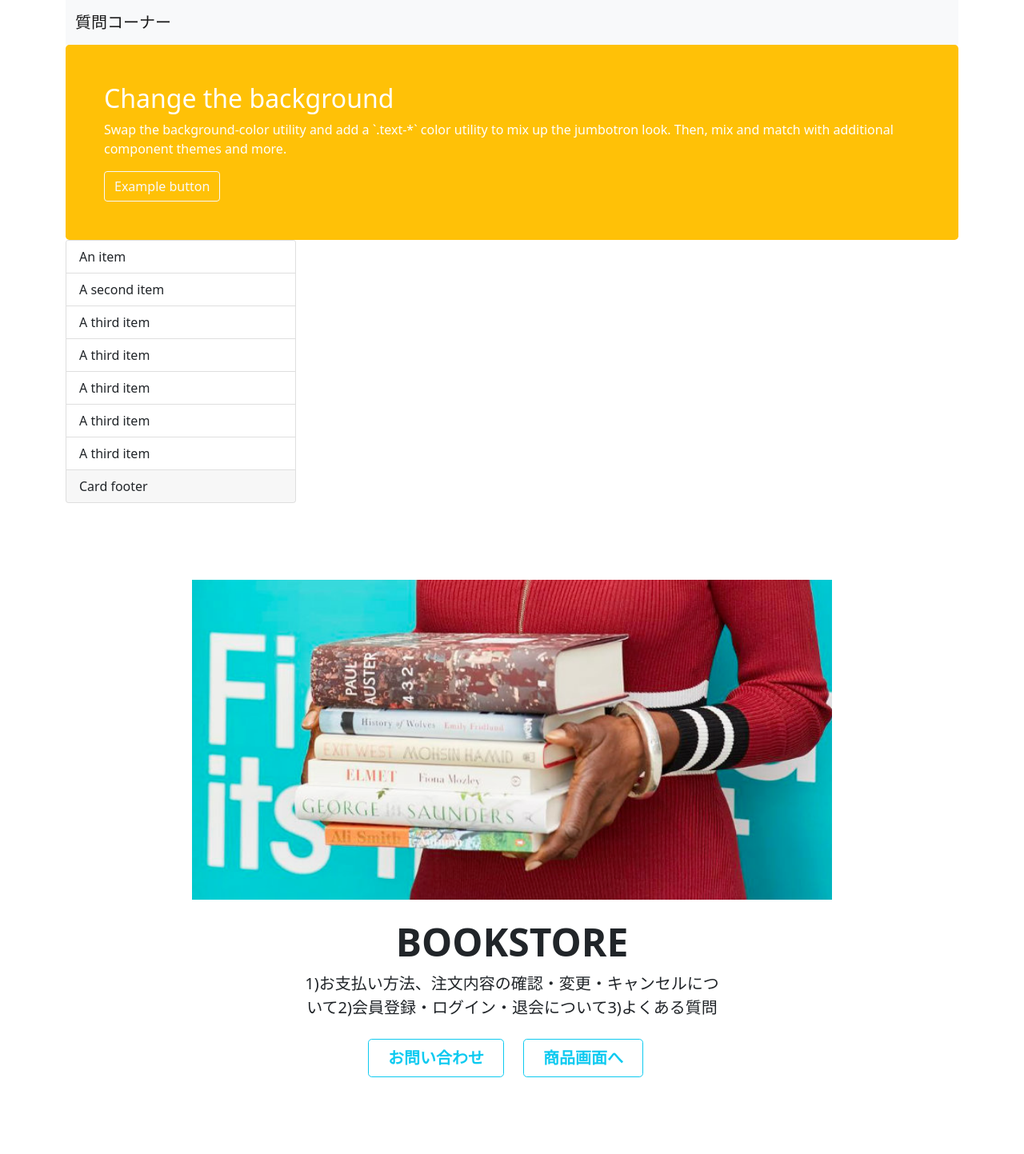
After one commit to Okawa0418/Bookstore, a PHP site: page /trouble.php in a window 1280 px wide. The commit adds this page. Shown: the whole page at 80% size. Run offline with PHP 8.4, Linux system fonts and the light colour scheme.

Commit message:
質問コーナー

```diff
--- /dev/null
+++ b/trouble.php
@@ -0,0 +1,59 @@
+<!DOCTYPE html>
+<html lang="en">
+<head>
+    <meta charset="UTF-8">
+    <meta http-equiv="X-UA-Compatible" content="IE=edge">
+    <meta name="viewport" content="width=device-width, initial-scale=1.0">
+    <title>Document</title>
+    <link href="https://cdn.jsdelivr.net/npm/bootstrap@5.0.2/dist/css/bootstrap.min.css" rel="stylesheet" integrity="sha384-EVSTQN3/azprG1Anm3QDgpJLIm9Nao0Yz1ztcQTwFspd3yD65VohhpuuCOmLASjC" crossorigin="anonymous">
+</head>
+<body>
+    <div class="container">
+    <nav class="navbar navbar-expand-lg navbar-light bg-light">
+        <div class="container-fluid">
+        <a class="navbar-brand" href="#">質問コーナー</a>
+        </div>
+    </nav>
+    <!--jumbotron  -->
+    <div class="h-100 p-5 text-white bg-warning rounded-3">
+          <h2>Change the background</h2>
+          <p>Swap the background-color utility and add a `.text-*` color utility to mix up the jumbotron look. Then, mix and match with additional component themes and more.</p>
+          <button class="btn btn-outline-light" type="button">Example button</button>
+    </div>
+    <!--jumbotron end  -->
+    <!--card  -->
+    <div class="card" style="width: 18rem;">
+        <ul class="list-group list-group-flush">
+            <li class="list-group-item">An item</li>
+            <li class="list-group-item">A second item</li>
+            <li class="list-group-item">A third item</li>
+            <li class="list-group-item">A third item</li>
+            <li class="list-group-item">A third item</li>
+            <li class="list-group-item">A third item</li>
+            <li class="list-group-item">A third item</li>
+        </ul>
+        <div class="card-footer">
+            Card footer
+        </div>
+    </div>
+    <!--card end  -->
+    <footer>
+        <div class="px-4 py-5 my-5 text-center">
+            <img class="d-block mx-auto mb-4" src="describe2.png"  width="800" height="400">
+            <h1 class="display-5 fw-bold">BOOKSTORE</h1>
+            <div class="col-lg-6 mx-auto">
+                <p class="lead mb-4">1)お支払い方法、注文内容の確認・変更・キャンセルについて2)会員登録・ログイン・退会について3)よくある質問</p>
+                <div class="d-grid gap-2 d-sm-flex justify-content-sm-center">
+                    <form method="post" action="customerformadd.php">
+                        <input type="submit" value="お問い合わせ" name="confirm" class="btn btn-outline-info btn-lg px-4 me-sm-3 fw-bold">
+                    </form>
+                    <form method="post" action="index.php">
+                        <input type="submit" value="商品画面へ" name="index" class="btn btn-outline-info btn-lg px-4 me-sm-3 fw-bold">
+                    </form>
+                </div>
+            </div>
+        </div>
+    </footer>
+<script src="modal2.js"></script>
+</body>
+</html>
```
Also changed, not shown: describe.php (+30 -22 lines).
